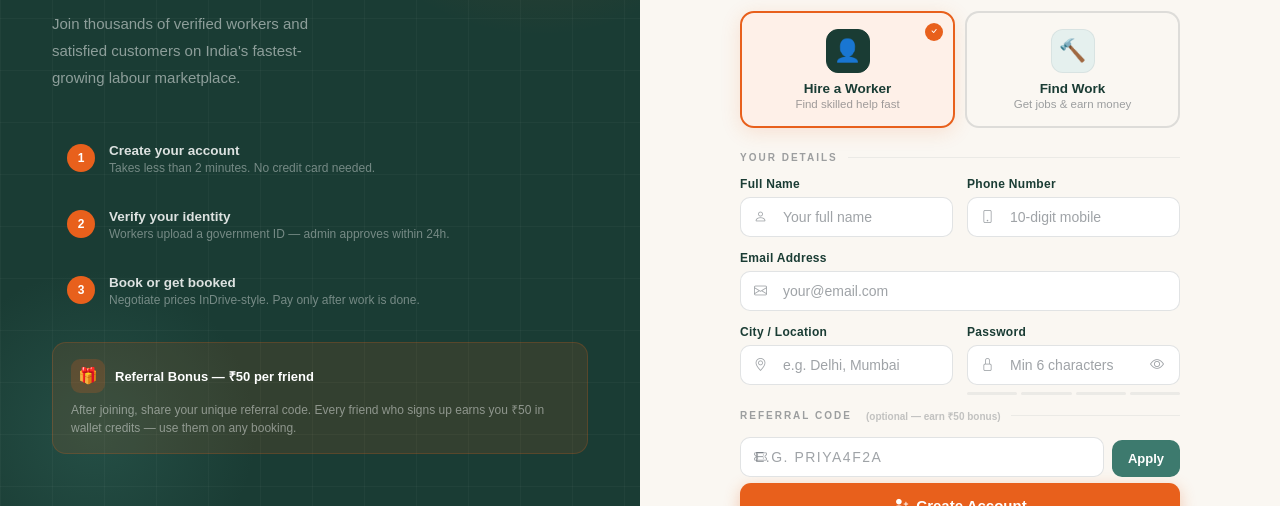
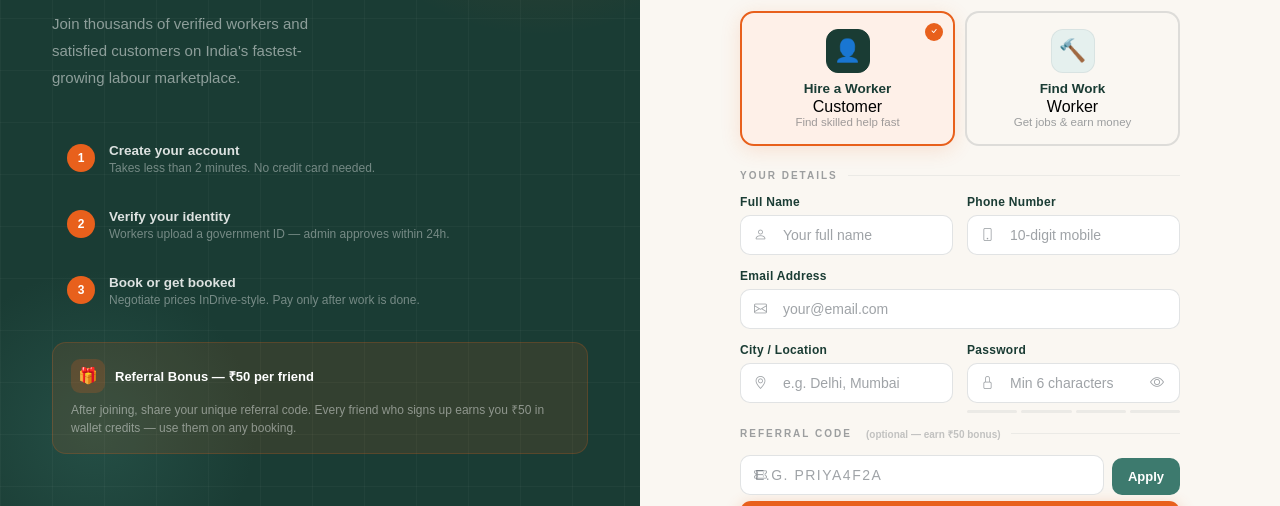
Before and after one commit to Priyam2407/KaamConnect-, a website: page public/register.html in a window 1280 px wide. Shown: the part 294-800 px from the top of the page. Drawn offline with nearby package versions, Linux system fonts and the light colour scheme.

Commit message:
UPDATED BY PRIYAM

```diff
--- a/public/register.html
+++ b/public/register.html
@@ -41,7 +41,7 @@ a{text-decoration:none;color:inherit}
 .step{display:flex;align-items:flex-start;gap:14px;padding:12px 14px;border-radius:13px;border:1px solid transparent;transition:all .22s}
 .step:hover{background:rgba(255,255,255,.05);border-color:rgba(255,255,255,.08)}
 .step-num{width:28px;height:28px;border-radius:50%;background:var(--saffron);color:#fff;font-size:12px;font-weight:700;display:grid;place-items:center;flex-shrink:0;margin-top:1px}
-.step-body{}
+
 .step-title{font-size:13.5px;font-weight:600;color:rgba(255,255,255,.85);margin-bottom:2px}
 .step-desc{font-size:12px;color:rgba(255,255,255,.4);line-height:1.45}
 /* Referral promo on left */
@@ -276,12 +276,14 @@ textarea.fi{min-height:72px;resize:vertical;padding-top:10px}
         <div class="rbtn-check"><i class="bi bi-check"></i></div>
         <div class="rbtn-ico">👤</div>
         <div class="rbtn-name">Hire a Worker</div>
+        <div class="rbtn-role-tag">Customer</div>
         <div class="rbtn-desc">Find skilled help fast</div>
       </div>
       <div class="rbtn" id="rb-w" onclick="setRole('worker')">
         <div class="rbtn-check"><i class="bi bi-check"></i></div>
         <div class="rbtn-ico">🔨</div>
         <div class="rbtn-name">Find Work</div>
+        <div class="rbtn-role-tag">Worker</div>
         <div class="rbtn-desc">Get jobs & earn money</div>
       </div>
     </div>
```
